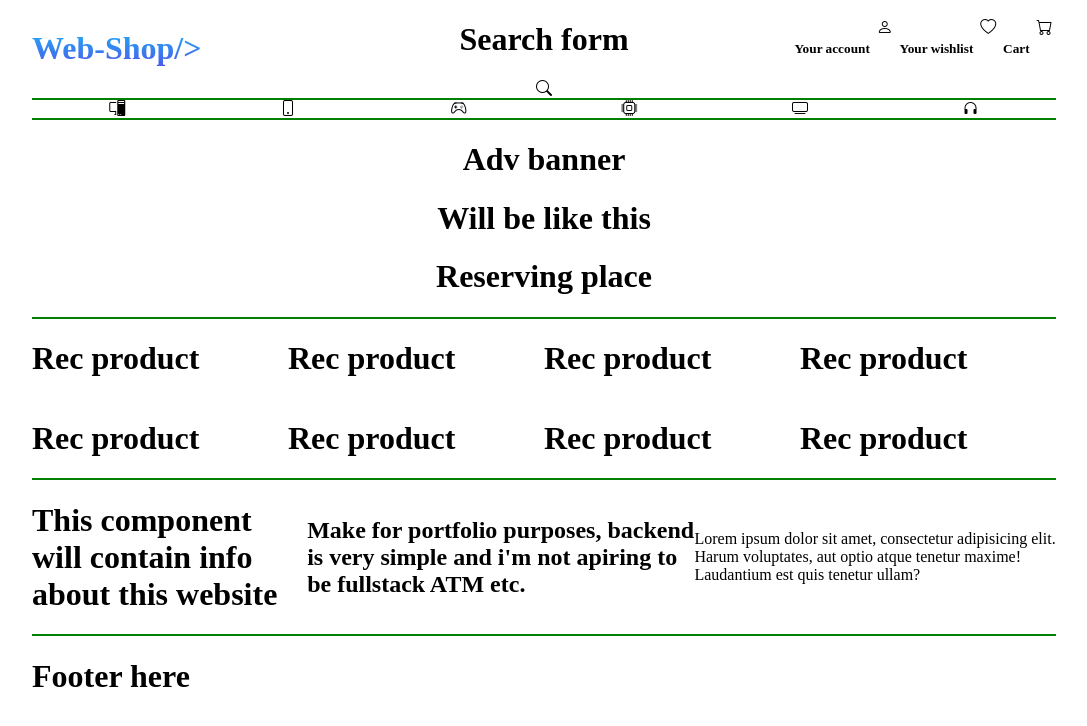
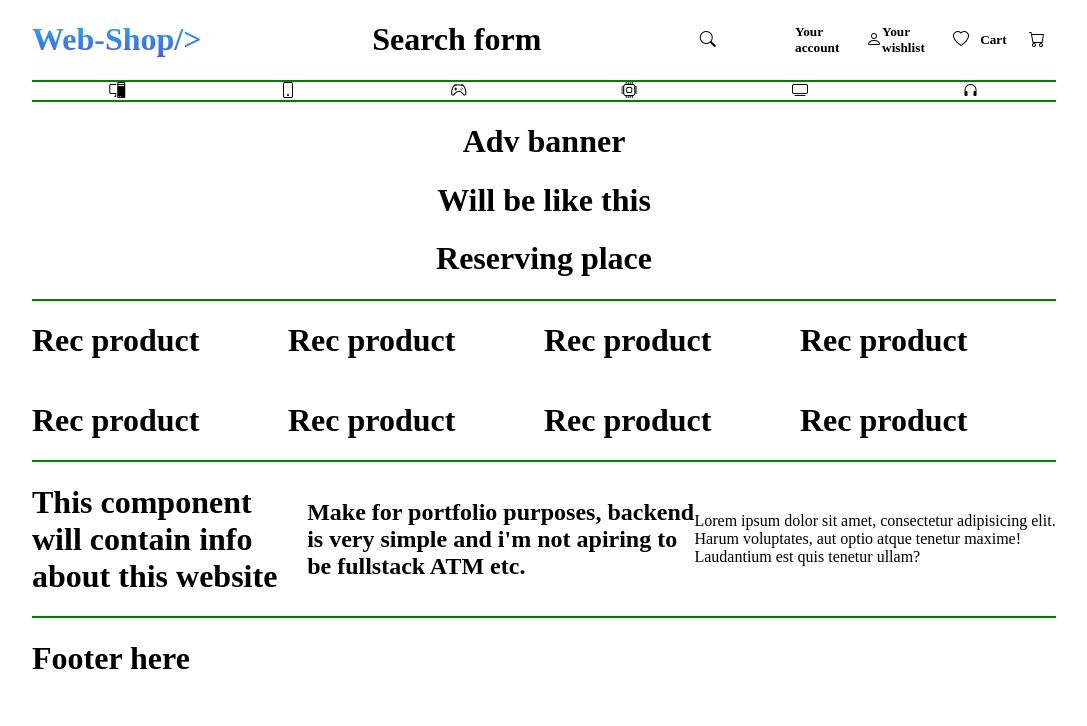
Before and after one commit to Kameal22/react-eCommerce-app, a React (Create React App) app: page / in a window 1280 px wide. Shown: the top 726 px of the page, without its empty margins (96-1183 px from the left). Built offline with nearby package versions, Linux system fonts and the light colour scheme.

Commit message:
editing components

```diff
--- a/src/components/nav/NavMenu.tsx
+++ b/src/components/nav/NavMenu.tsx
@@ -6,12 +6,18 @@ const NavMenu: React.FC = () => {
   // If logged in - menu stays the same, if not - Create account, Log in, Cart
   return (
     <div className="navMenu">
+      <div className="yourAccDiv">
         <h5>Your account</h5>
         <i className="bi bi-person"></i>
+      </div>
+      <div className="yourWishDiv">
         <h5>Your wishlist</h5>
         <i className="bi bi-heart"></i>
+      </div>
+      <div className="cartDiv">
         <h5>Cart</h5>
         <i className="bi bi-cart"></i>
+      </div>
     </div>
   );
 };
--- a/src/styles/navStyles/navMenu.scss
+++ b/src/styles/navStyles/navMenu.scss
@@ -1,6 +1,13 @@
+@import "../mixins/mixins.scss";
+
 .navMenu {
   flex-grow: 1;
   flex-basis: 10%;
   display: flex;
   justify-content: space-around;
 }
+
+.navMenu > div {
+  @include flexCenter(space-around);
+  width: 100%;
+}
--- a/src/styles/navStyles/navSearchForm.scss
+++ b/src/styles/navStyles/navSearchForm.scss
@@ -1,4 +1,6 @@
+@import "../mixins/mixins.scss";
+
 .navSearchForm {
   flex-grow: 2;
-  text-align: center;
+  @include flexCenter(space-around);
 }
```
Lines whose indentation alone changed are shown as unchanged.
